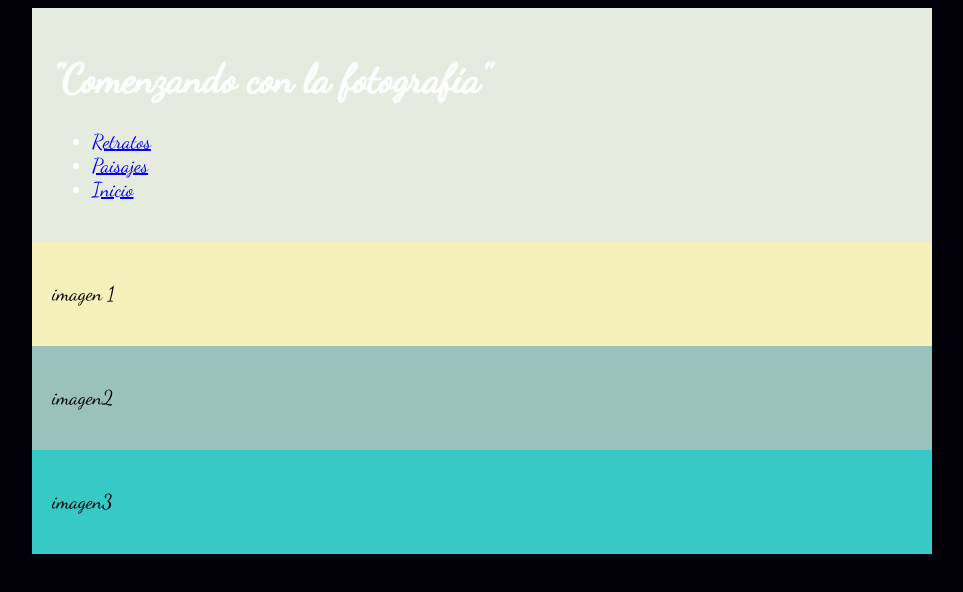
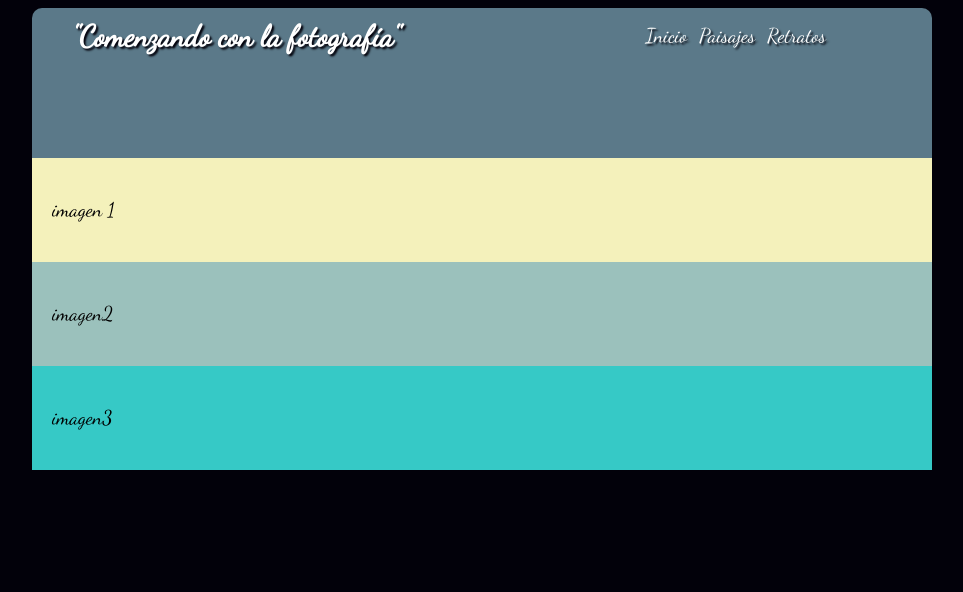
Before and after one commit to jabarcaolsen/CSS-y-Dise-o-Web-Responsive_Jose_Abarca, a plain HTML site: page index.html in a window 1280 px wide. Shown: the whole page, without its empty margins (158-1121 px from the left). Drawn offline with Linux system fonts and the light colour scheme.

Commit message:
header version 1.0

```diff
--- a/css/estilos.css
+++ b/css/estilos.css
@@ -17,11 +17,54 @@ body{
 	padding: 20px;
 }
 
+
+
 .c1 {
+	display: block;
+	height: 150px;
 	color: black;
 	background-color: #E6EBE0;
 	color: white;
+	text-align: center;
+  font-size: 15px;
+	background-color:#5b7989;
+	color:white;
+  text-shadow: 2px 2px 2px #02010a;
+  border-top-left-radius:10px;
+  border-top-right-radius:10px;
 }
+
+.left{
+	float: left;
+}
+
+.right{
+	float: right;
+}
+
+ul.menu {
+	overflow: hidden;
+  list-style: none;
+  margin: 0;
+  padding: 0;
+}
+
+ul.menu li {
+	margin-top: 90px;
+  float: right;
+  width: 20%%;
+}
+
+ul.menu li a {
+  display:block;
+  padding: .3em;
+	font-size: 20px;
+  text-decoration: none;
+	color: white;
+}
+
+
+
 
 .c2 {
 	color: black;
@@ -48,6 +91,8 @@ width: 100%;
 .c1 {
 width: 100%;
 }
+
+
 
 .c2 {
 width: 100%;
@@ -79,5 +124,16 @@ width: 50%;
 @media (min-width:400px) {
 	.c1, .c2, .c3, .c4, .c5{
 		width: 100%;
+
 	}
+	.left{
+		margin-top: -50px;
+	}
+	.right{
+		float: center;
+		margin-top: -120px;
+		margin-right:60px;
+
+	}
+
 }
--- a/index.html
+++ b/index.html
@@ -11,17 +11,21 @@
 </head>
 <body>
 	<div class="container" role="main">
+	<header >
 			<div class="c1">
-		<header>
-			<h1>"Comenzando con la fotografía"</h1>
-
-			<ul class="menu">
+				<div class="left">
+					<h1 class="titulo">"Comenzando con la fotografía"</h1>
+				</div>
+				<div class="right">
+					<ul id="t2"class="menu">
           	<li><a class="Retratos" href="#" title="Retratos">Retratos</a></li>
           	<li><a class="Paisajes" href="#" title="Paisajes">Paisajes</a></li>
           	<li><a class="Inicio" href="#" title="Inicio">Inicio</a></li>
         	</ul>
+				</div>
+			</div>
 	</header>
-	</div>
+
 	<div class="c2">
 		<p>imagen 1</p>
 	</div>
```
Lines whose indentation alone changed are shown as unchanged.
